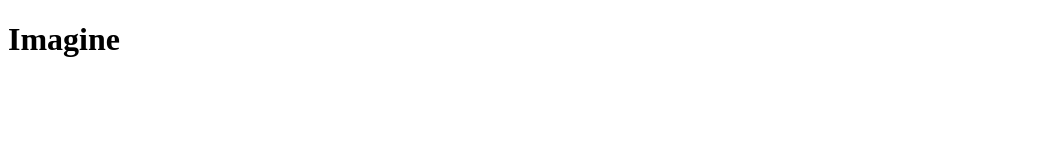
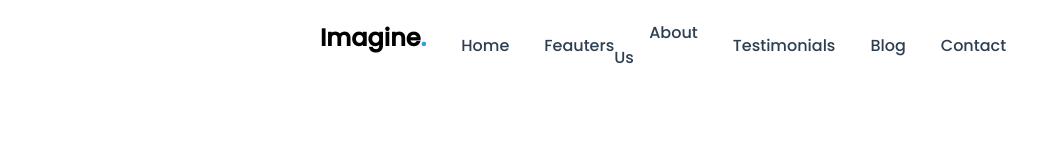
Before and after one commit to mahade925/imagine, a plain HTML site: page index.html in a window 1280 px wide. Shown: the whole page, without its empty margins (0-1060 px from the left). Drawn offline with Linux system fonts and the light colour scheme.

Commit message:
header created

```diff
--- a/index.html
+++ b/index.html
@@ -5,8 +5,31 @@
     <meta http-equiv="X-UA-Compatible" content="IE=edge">
     <meta name="viewport" content="width=device-width, initial-scale=1.0">
     <title>Imagine</title>
+    <!-- stylesheet -->
+    <link rel="stylesheet" href="styles/style.css">
 </head>
 <body>
-    <h1>Imagine</h1>
+    <!-- header section -->
+    <header>
+        <nav class="container">
+            <!-- logo -->
+            <div class="logo">
+                <h1>Imagine<span class="dot">.</span></h1>
+            </div>
+            <!-- links -->
+            <ul>
+                <li><a href="">Home</a></li>
+                <li><a href="">Feauters</a></li>
+                <li><a href="">About Us</a></li>
+                <li><a href="">Testimonials</a></li>
+                <li><a href="">Blog</a></li>
+                <li><a href="">Contact</a></li>
+            </ul>
+        </nav>
+    </header>
+
+    <main>
+
+    </main>
 </body>
 </html>
--- a/styles/style.css
+++ b/styles/style.css
@@ -0,0 +1,46 @@
+/* fonts */
+@import url('https://fonts.googleapis.com/css2?family=Poppins:wght@500&display=swap');
+
+/* common styles */
+* {
+    margin: 0;
+    padding: 0;
+    box-sizing: border-box;
+}
+
+body {
+    font-family: 'Poppins', sans-serif;
+}
+
+.container {
+    width: 50%;
+    display: flex;
+    justify-content: space-between;
+    margin: 0 auto;
+}
+
+/* header styles */
+header {
+    margin-top: 20px;
+}
+.logo .dot {
+    color: #3498db;
+}
+ul {
+    display: flex;
+    align-items: center;
+}
+li {
+    list-style: none;
+}
+li a {
+    color: #2c3e50;
+    list-style: none;
+    text-decoration: none;
+    margin-left: 35px;
+    cursor: pointer;
+}
+li a:hover {
+    color: #3498db;
+    transition: 1s ease-in-out;
+}
```
